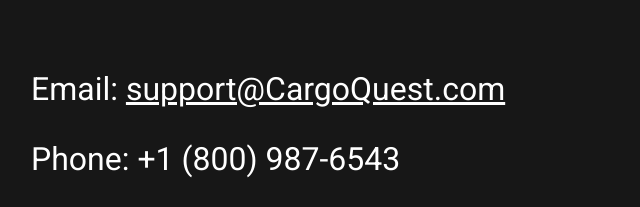
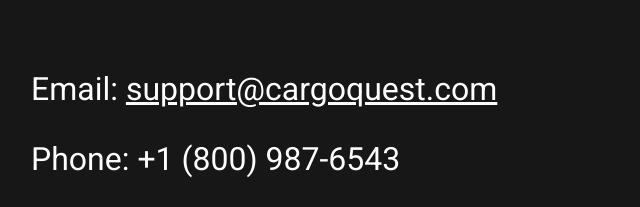
Before and after one commit to bond1997/CargoQuest, a plain HTML site: page about.html in a window 1280 px wide. Shown: the part 3463-3670 px from the top of the page, 39-679 px from the left. Drawn offline with nearby package versions, Linux system fonts and the light colour scheme.

Commit message:
Update about.html

```diff
--- a/about.html
+++ b/about.html
@@ -275,7 +275,7 @@
   <!-- info section -->
   <section class="info_section layout_padding">
     <div class="container">
-      <h2>Email: <u>support@CargoQuest.com</u></h2><br>
+      <h2>Email: <u>support@cargoquest.com</u></h2><br>
       <h2>Phone: +1 (800) 987-6543</h2><br>
       <h2>Address: (510) 232-1895, 802 Chesley Ave, Richmond, California(CA), 94801</h2>
     </div>
```
